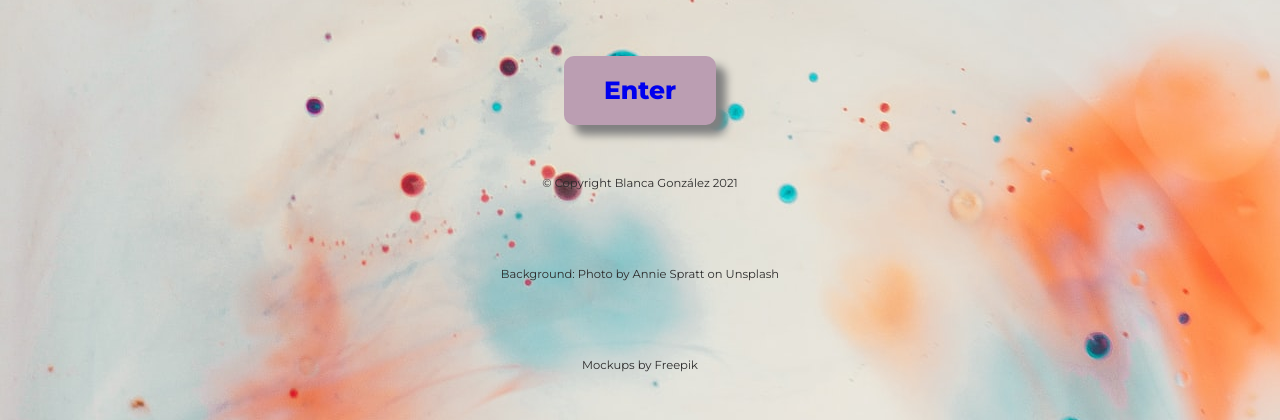
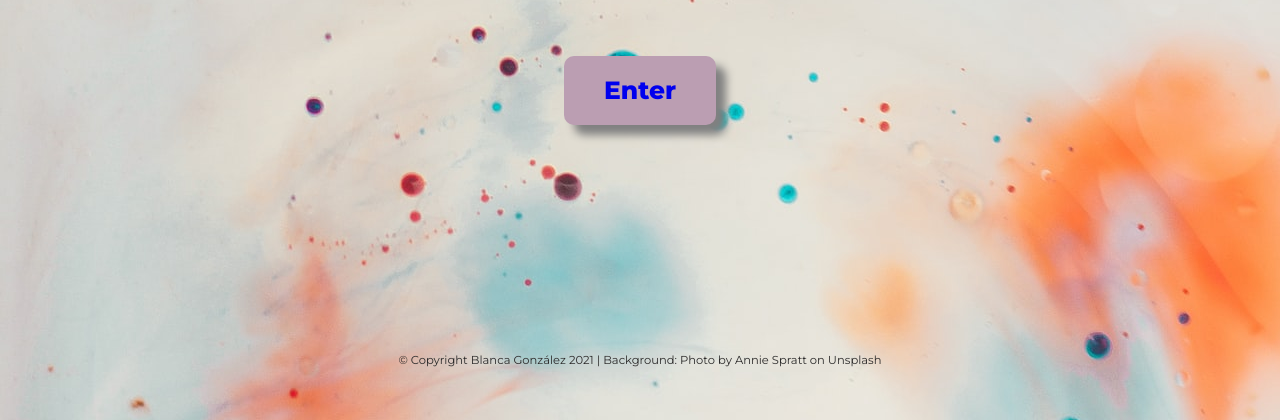
Before and after one commit to blan-kiss/Portfolio, a PHP site: page / in a window 1280 px wide. Shown: the part 380-800 px from the top of the page. Run offline with PHP 8.4, Linux system fonts and the light colour scheme.

Commit message:
fix: adjusted footer

```diff
--- a/css/style.css
+++ b/css/style.css
@@ -362,7 +362,8 @@ small {
 
     footer{
 
-        display: block;
+        display: flex;
+        justify-content: center;
         position: absolute;
         bottom: 0;
         line-height: 90px;
--- a/index.html
+++ b/index.html
@@ -51,9 +51,9 @@
     </div>
 
     <footer>
-        <small> &copy; Copyright Blanca González 2021 </small> <br>
-        <small> Background: Photo by Annie Spratt on Unsplash </small> <br>
-        <small>Mockups by Freepik </small>
+        <small> &copy; Copyright Blanca González 2021  |  Background: Photo by Annie Spratt on Unsplash</small>
+        <!-- <small> Background: Photo by Annie Spratt on Unsplash </small> <br> -->
+
     </footer>
 
 
```
